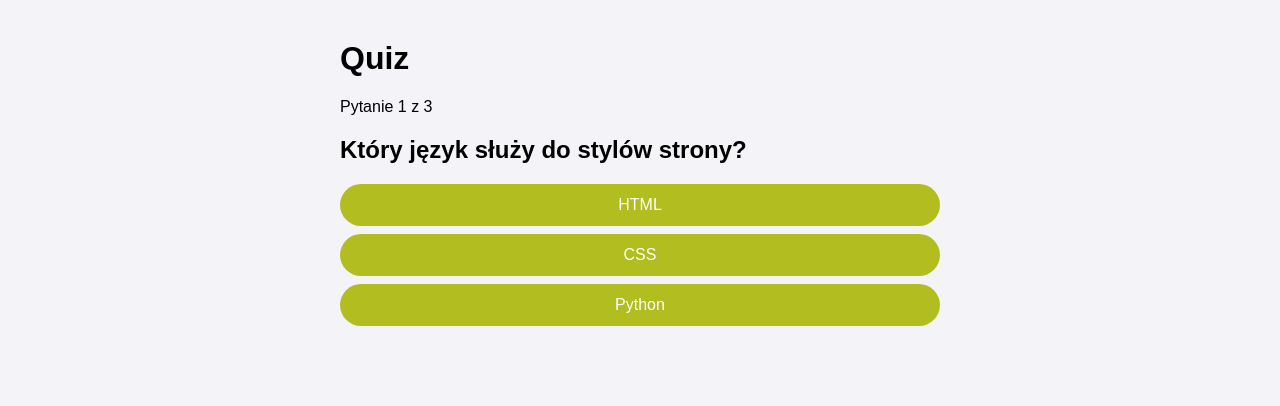
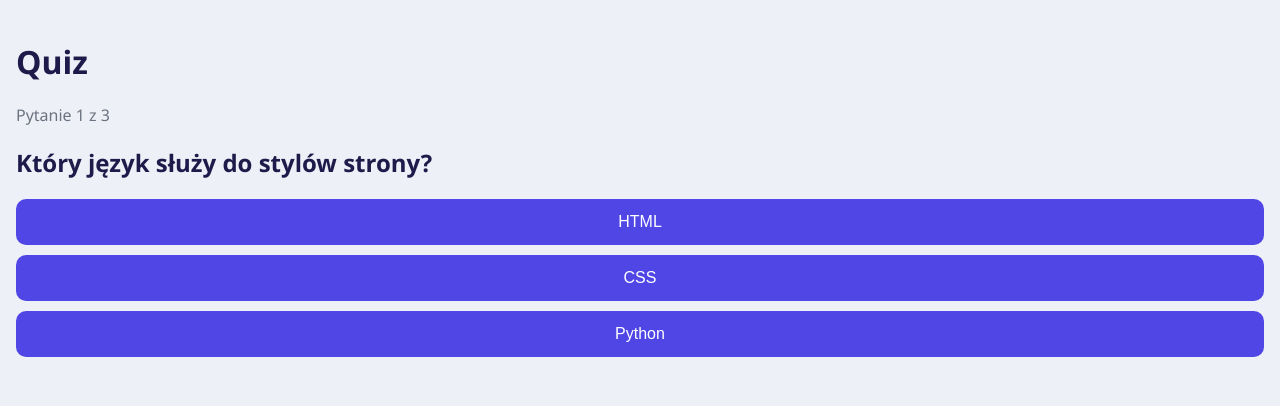
Before and after one commit to Yoshi9650/Second-project, a Flask app: page / in a window 1280 px wide. Shown: the top 406 px of the page. Run offline with Flask 3, Linux system fonts and the light colour scheme.

Commit message:
Całkowita rekonstrukcja style.css

```diff
--- a/static/style.css
+++ b/static/style.css
@@ -1,22 +1,107 @@
+:root {
+  --tlo: #eef0f7;
+  --karta: #ffffff;
+  --tekst: #1e1b4b;
+  --glowny: #4f46e5;
+  --glowny-ciemny: #4338ca;
+  --dobry: #16a34a;
+  --zly: #dc2626;
+}
+
 body {
-  font-family: Arial, sans-serif;
+  font-family: "Segoe UI", Arial, sans-serif;
+  background: var(--tlo);
+  color: var(--tekst);
+  margin: 0;
+  padding: 40px 16px;
+}
+
+.card {
   max-width: 600px;
-  margin: 40px auto;
-  padding: 0 16px;
-  background: #f4f4f8;
+  margin: 0 auto;
+  background: var(--karta);
+  padding: 32px;
+  border-radius: 16px;
+  box-shadow: 0 8px 30px rgba(0, 0, 0, 0.1);
 }
+
+h1 {
+  margin-top: 0;
+}
+
+.bar {
+  height: 8px;
+  background: #e5e7eb;
+  border-radius: 999px;
+  overflow: hidden;
+  margin-bottom: 12px;
+}
+#bar-fill {
+  height: 100%;
+  width: 0;
+  background: var(--glowny);
+  transition: width 0.4s ease;
+}
+
+#progress {
+  color: #6b7280;
+  margin: 0 0 8px;
+}
+
+@keyframes pojawianie {
+  from { opacity: 0; transform: translateY(15px); }
+  to   { opacity: 1; transform: translateY(0); }
+}
+
+#question.anim {
+  animation: pojawianie 0.4s ease;
+}
+
 #answers button {
   display: block;
   width: 100%;
-  margin: 8px 0;
-  padding: 12px;
+  margin: 10px 0;
+  padding: 14px;
   font-size: 16px;
   cursor: pointer;
   border: none;
-  border-radius: 32px;
-  background: #b2bd1f;
+  border-radius: 10px;
+  background: var(--glowny);
   color: white;
+  transition: background 0.2s, transform 0.2s;
+  animation: pojawianie 0.4s ease;
 }
 #answers button:hover {
-  background: #9aa51a;
+  background: var(--glowny-ciemny);
+  transform: translateY(-2px);
 }
+#answers button:active {
+  transform: scale(0.98);
+}
+
+#answers button.good { background: var(--dobry); }
+#answers button.bad  { background: var(--zly); }
+
+#end input {
+  padding: 10px;
+  font-size: 16px;
+  border: 2px solid #e5e7eb;
+  border-radius: 10px;
+  margin-right: 8px;
+}
+#end button {
+  padding: 10px 18px;
+  font-size: 16px;
+  cursor: pointer;
+  border: none;
+  border-radius: 10px;
+  background: var(--glowny);
+  color: white;
+  transition: background 0.2s;
+}
+#end button:hover {
+  background: var(--glowny-ciemny);
+}
+#result {
+  font-size: 28px;
+}
```
